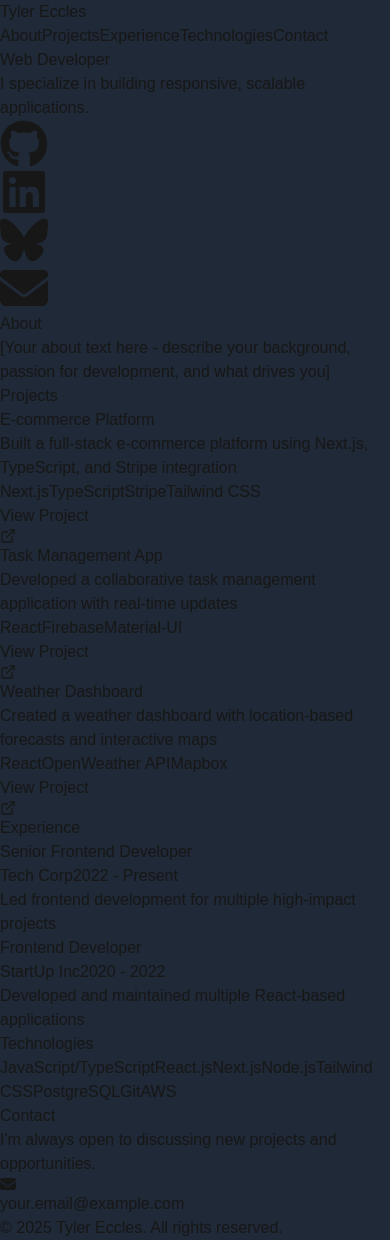
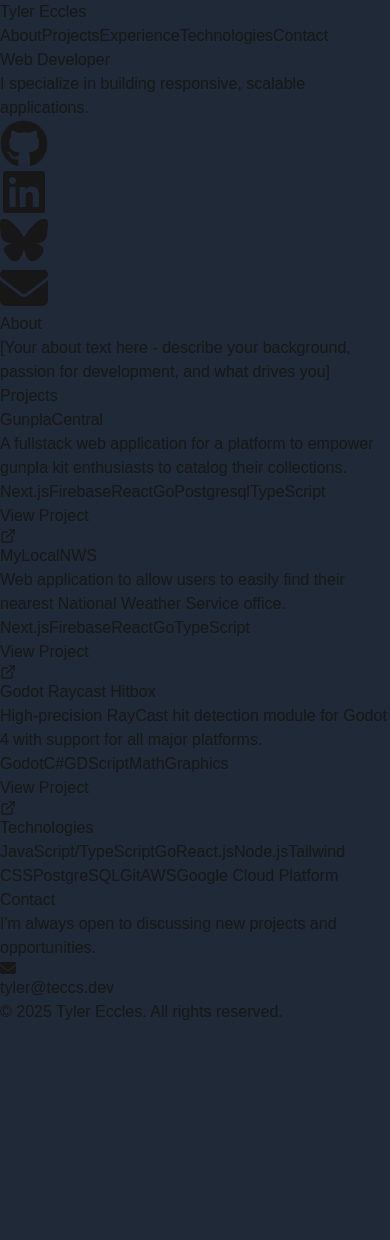
Before and after one commit to ItsTeccs/portfolio, a Next.js app in the folder client/: page / in a window 390 px wide. After the commit the page ends 1024 px from the top, so only its background shows below. Built offline with nearby package versions, Linux system fonts and the light colour scheme.

Commit message:
update projects information

```diff
--- /dev/null
+++ b/client/public/index.html
@@ -0,0 +1,89 @@
+<!DOCTYPE html>
+<html>
+  <head>
+    <meta charset="utf-8">
+    <meta name="viewport" content="width=device-width, initial-scale=1">
+    <title>Welcome to Firebase Hosting</title>
+
+    <!-- update the version number as needed -->
+    <script defer src="/__/firebase/11.2.0/firebase-app-compat.js"></script>
+    <!-- include only the Firebase features as you need -->
+    <script defer src="/__/firebase/11.2.0/firebase-auth-compat.js"></script>
+    <script defer src="/__/firebase/11.2.0/firebase-database-compat.js"></script>
+    <script defer src="/__/firebase/11.2.0/firebase-firestore-compat.js"></script>
+    <script defer src="/__/firebase/11.2.0/firebase-functions-compat.js"></script>
+    <script defer src="/__/firebase/11.2.0/firebase-messaging-compat.js"></script>
+    <script defer src="/__/firebase/11.2.0/firebase-storage-compat.js"></script>
+    <script defer src="/__/firebase/11.2.0/firebase-analytics-compat.js"></script>
+    <script defer src="/__/firebase/11.2.0/firebase-remote-config-compat.js"></script>
+    <script defer src="/__/firebase/11.2.0/firebase-performance-compat.js"></script>
+    <!--
+      initialize the SDK after all desired features are loaded, set useEmulator to false
+      to avoid connecting the SDK to running emulators.
+    -->
+    <script defer src="/__/firebase/init.js?useEmulator=true"></script>
+
+    <style media="screen">
+      body { background: #ECEFF1; color: rgba(0,0,0,0.87); font-family: Roboto, Helvetica, Arial, sans-serif; margin: 0; padding: 0; }
+      #message { background: white; max-width: 360px; margin: 100px auto 16px; padding: 32px 24px; border-radius: 3px; }
+      #message h2 { color: #ffa100; font-weight: bold; font-size: 16px; margin: 0 0 8px; }
+      #message h1 { font-size: 22px; font-weight: 300; color: rgba(0,0,0,0.6); margin: 0 0 16px;}
+      #message p { line-height: 140%; margin: 16px 0 24px; font-size: 14px; }
+      #message a { display: block; text-align: center; background: #039be5; text-transform: uppercase; text-decoration: none; color: white; padding: 16px; border-radius: 4px; }
+      #message, #message a { box-shadow: 0 1px 3px rgba(0,0,0,0.12), 0 1px 2px rgba(0,0,0,0.24); }
+      #load { color: rgba(0,0,0,0.4); text-align: center; font-size: 13px; }
+      @media (max-width: 600px) {
+        body, #message { margin-top: 0; background: white; box-shadow: none; }
+        body { border-top: 16px solid #ffa100; }
+      }
+    </style>
+  </head>
+  <body>
+    <div id="message">
+      <h2>Welcome</h2>
+      <h1>Firebase Hosting Setup Complete</h1>
+      <p>You're seeing this because you've successfully setup Firebase Hosting. Now it's time to go build something extraordinary!</p>
+      <a target="_blank" href="https://firebase.google.com/docs/hosting/">Open Hosting Documentation</a>
+    </div>
+    <p id="load">Firebase SDK Loading&hellip;</p>
+
+    <script>
+      document.addEventListener('DOMContentLoaded', function() {
+        const loadEl = document.querySelector('#load');
+        // // 🔥🔥🔥🔥🔥🔥🔥🔥🔥🔥🔥🔥🔥🔥🔥🔥🔥🔥🔥🔥🔥🔥🔥🔥🔥🔥🔥🔥🔥🔥🔥
+        // // The Firebase SDK is initialized and available here!
+        //
+        // firebase.auth().onAuthStateChanged(user => { });
+        // firebase.database().ref('/path/to/ref').on('value', snapshot => { });
+        // firebase.firestore().doc('/foo/bar').get().then(() => { });
+        // firebase.functions().httpsCallable('yourFunction')().then(() => { });
+        // firebase.messaging().requestPermission().then(() => { });
+        // firebase.storage().ref('/path/to/ref').getDownloadURL().then(() => { });
+        // firebase.analytics(); // call to activate
+        // firebase.analytics().logEvent('tutorial_completed');
+        // firebase.performance(); // call to activate
+        //
+        // // 🔥🔥🔥🔥🔥🔥🔥🔥🔥🔥🔥🔥🔥🔥🔥🔥🔥🔥🔥🔥🔥🔥🔥🔥🔥🔥🔥🔥🔥🔥🔥
+
+        try {
+          let app = firebase.app();
+          let features = [
+            'auth',
+            'database',
+            'firestore',
+            'functions',
+            'messaging',
+            'storage',
+            'analytics',
+            'remoteConfig',
+            'performance',
+          ].filter(feature => typeof app[feature] === 'function');
+          loadEl.textContent = `Firebase SDK loaded with ${features.join(', ')}`;
+        } catch (e) {
+          console.error(e);
+          loadEl.textContent = 'Error loading the Firebase SDK, check the console.';
+        }
+      });
+    </script>
+  </body>
+</html>
--- a/client/src/app/page.tsx
+++ b/client/src/app/page.tsx
@@ -6,52 +6,38 @@
 const Portfolio = () => {
   const projects = [
     {
-      title: "E-commerce Platform",
+      title: "GunplaCentral",
       description:
-        "Built a full-stack e-commerce platform using Next.js, TypeScript, and Stripe integration",
-      tags: ["Next.js", "TypeScript", "Stripe", "Tailwind CSS"],
-      link: "#",
+        "A fullstack web application for a platform to empower gunpla kit enthusiasts to catalog their collections.",
+      tags: ["Next.js", "Firebase", "React", "Go", "Postgresql", "TypeScript"],
+      link: "https://gunplacentral.com",
     },
     {
-      title: "Task Management App",
+      title: "MyLocalNWS",
       description:
-        "Developed a collaborative task management application with real-time updates",
-      tags: ["React", "Firebase", "Material-UI"],
-      link: "#",
+        "Web application to allow users to easily find their nearest National Weather Service office.",
+      tags: ["Next.js", "Firebase", "React", "Go", "TypeScript"],
+      link: "https://mylocalnws.com",
     },
     {
-      title: "Weather Dashboard",
+      title: "Godot Raycast Hitbox",
       description:
-        "Created a weather dashboard with location-based forecasts and interactive maps",
-      tags: ["React", "OpenWeather API", "Mapbox"],
-      link: "#",
-    },
-  ];
-
-  const experience = [
-    {
-      role: "Senior Frontend Developer",
-      company: "Tech Corp",
-      period: "2022 - Present",
-      description: "Led frontend development for multiple high-impact projects",
-    },
-    {
-      role: "Frontend Developer",
-      company: "StartUp Inc",
-      period: "2020 - 2022",
-      description: "Developed and maintained multiple React-based applications",
+        "High-precision RayCast hit detection module for Godot 4 with support for all major platforms.",
+      tags: ["Godot", "C#", "GDScript", "Math", "Graphics"],
+      link: "https://github.com/ItsTeccs/godot_raycast_hitbox",
     },
   ];
 
   const technologies = [
     "JavaScript/TypeScript",
+    "Go",
     "React.js",
-    "Next.js",
     "Node.js",
     "Tailwind CSS",
     "PostgreSQL",
     "Git",
     "AWS",
+    "Google Cloud Platform",
   ];
 
   return (
@@ -133,7 +119,7 @@
                 <FaBluesky size={48} />
               </a>
               <a
-                href="mailto:itsteccs@gmail.com"
+                href="mailto:tyler@teccs.dev"
                 target="_blank"
                 rel="noopener noreferrer"
                 className="text-white hover:text-white transition-colors duration-300"
@@ -197,28 +183,6 @@
           </div>
         </section>
 
-        {/* Experience Section */}
-        <section id="experience" className="scroll-mt-24">
-          <h2 className="text-3xl font-bold text-white mb-6">Experience</h2>
-          <div className="space-y-6">
-            {experience.map((job, index) => (
-              <div
-                key={index}
-                className="bg-gray-800 rounded-lg shadow-lg p-6 border border-gray-700"
-              >
-                <h3 className="text-xl font-semibold text-white mb-1">
-                  {job.role}
-                </h3>
-                <div className="flex justify-between text-gray-300 mb-4">
-                  <span>{job.company}</span>
-                  <span>{job.period}</span>
-                </div>
-                <p className="text-gray-300">{job.description}</p>
-              </div>
-            ))}
-          </div>
-        </section>
-
         {/* Technologies Section */}
         <section id="technologies" className="scroll-mt-24">
           <h2 className="text-3xl font-bold text-white mb-6">Technologies</h2>
@@ -245,11 +209,11 @@
             </p>
             <div className="flex gap-4">
               <a
-                href="mailto:your.email@example.com"
+                href="mailto:tyler@teccs.dev"
                 className="inline-flex items-center text-blue-400 hover:text-blue-300 transition-colors duration-300"
               >
                 <FaEnvelope className="mr-2" />
-                your.email@example.com
+                tyler@teccs.dev
               </a>
             </div>
           </div>
```
Also changed, not shown: 1 other file (tests, documents, lock files or other folders).
